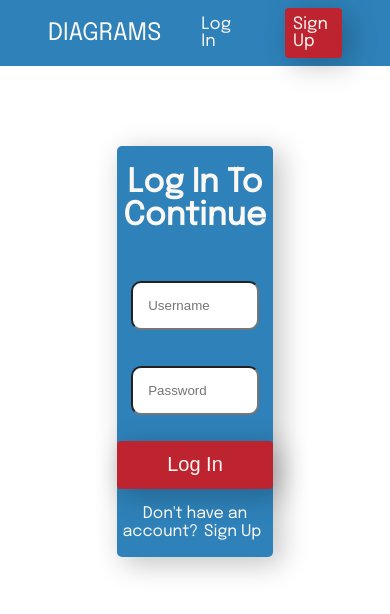
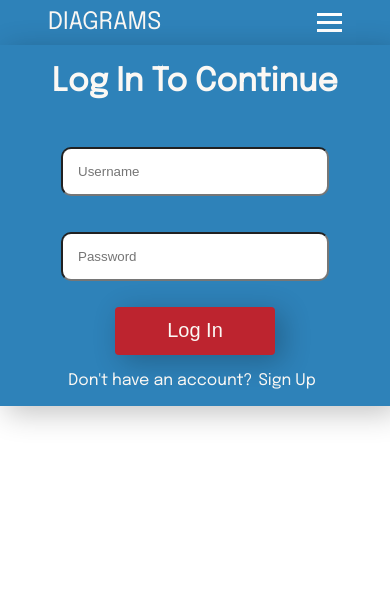
Before and after one commit to pnowakowski614/Diagrams, a React (Create React App) app: page / in a window 390 px wide. Shown: the top 614 px of the page. Built offline with nearby package versions, Linux system fonts and the light colour scheme; what @clientio/rappid would draw is missing.

Commit message:
feat(): add responsive login screen and hamburger menu

```diff
--- a/src/app/components/Header/Header.tsx
+++ b/src/app/components/Header/Header.tsx
@@ -1,4 +1,4 @@
-import React, { useEffect, useState } from "react";
+import React, { useEffect, useRef, useState } from "react";
 import styles from "./header.module.scss";
 import NavLink from "../NavLink/NavLink";
 import { Routes } from "../../types/enums";
@@ -7,8 +7,32 @@ import { useDispatch, useSelector } from "react-redux";
 import { clearUserInfo } from "../../store/usersSlice";
 import { clearCurrentDiagram, clearCurrentId } from "../../store/diagramsSlice";
 import { useLocation } from "react-router";
+import useEffectOnce from "../../helpers/useEffectOnce";
 
 const Header = () => {
+  const hamburger = useRef(null);
+  const navMenu = useRef(null);
+
+  useEffectOnce(() => {
+    const hamburgerElement = hamburger.current! as Element;
+    const navMenuElement = navMenu.current! as Element;
+    const navLinkElements = Array.from(
+      navMenuElement.getElementsByTagName("a")
+    );
+
+    hamburgerElement.addEventListener("click", () => {
+      hamburgerElement.classList.toggle(`${styles.active}`);
+      navMenuElement.classList.toggle(`${styles.active}`);
+    });
+
+    navLinkElements.forEach((n) => {
+      n.addEventListener("click", () => {
+        hamburgerElement.classList.remove(`${styles.active}`);
+        navMenuElement.classList.remove(`${styles.active}`);
+      });
+    });
+  });
+
   const location = useLocation();
   const isUserLoggedIn = useSelector(
     (state: RootState) => state.users.isUserLoggedIn
@@ -38,7 +62,7 @@ const Header = () => {
     <header>
       <nav className={styles.navbar}>
         <span className={styles.siteName}>DIAGRAMS</span>
-        <ul>
+        <ul ref={navMenu}>
           {isUserLoggedIn ? (
             <>
               {isListOpened ? (
@@ -67,6 +91,11 @@ const Header = () => {
             </>
           )}
         </ul>
+        <div ref={hamburger} className={styles.hamburger}>
+          <span className={styles.bar}></span>
+          <span className={styles.bar}></span>
+          <span className={styles.bar}></span>
+        </div>
       </nav>
     </header>
   );
--- a/src/app/components/Header/header.module.scss
+++ b/src/app/components/Header/header.module.scss
@@ -21,6 +21,7 @@ header {
 .navbar ul {
   align-items: center;
   margin: 0;
+  padding-inline-start: 0px;
   list-style: none;
   display: flex;
   font-size: 17px;
@@ -43,3 +44,57 @@ header {
   transform: scale(0.95);
   box-shadow: 3px 2px 22px 1px rgba(0, 0, 0, 0.24);
 }
+
+.hamburger {
+  display: none;
+  cursor: pointer;
+}
+
+.bar {
+  display: block;
+  width: 25px;
+  height: 3px;
+  margin: 5px auto;
+  -webkit-transition: all 0.3s ease-in-out;
+  background-color: white;
+}
+
+@media (max-width: 560px) {
+  .hamburger {
+    display: block;
+  }
+
+  .hamburger.active .bar:nth-child(2) {
+    opacity: 0;
+  }
+
+  .hamburger.active .bar:nth-child(1) {
+    transform: translateY(8px) rotate(45deg);
+  }
+
+  .hamburger.active .bar:nth-child(3) {
+    transform: translateY(-8px) rotate(-45deg);
+  }
+
+  .navbar ul {
+    position: fixed;
+    left: -100%;
+    top: 45px;
+    padding-bottom: 10px;
+    gap: 15px;
+    flex-direction: column;
+    background-color: $main;
+    width: 100%;
+    transition: 0.3s;
+    z-index: 1;
+  }
+
+  .navbar ul.active {
+    padding-top: 5px;
+    left: 0;
+  }
+
+  NavLink {
+    margin: 0 16px;
+  }
+}
--- a/src/app/views/Login/login.scss
+++ b/src/app/views/Login/login.scss
@@ -99,3 +99,17 @@ input:invalid[focused="true"] ~ .errorMessage {
   border: none;
   cursor: pointer;
 }
+
+@media (max-width: 930px) {
+  #form-container {
+    width: 70%;
+  }
+}
+
+@media (max-width: 490px) {
+  #form-container {
+    margin: 0;
+    border-radius: 0;
+    width: 100%;
+  }
+}
```
